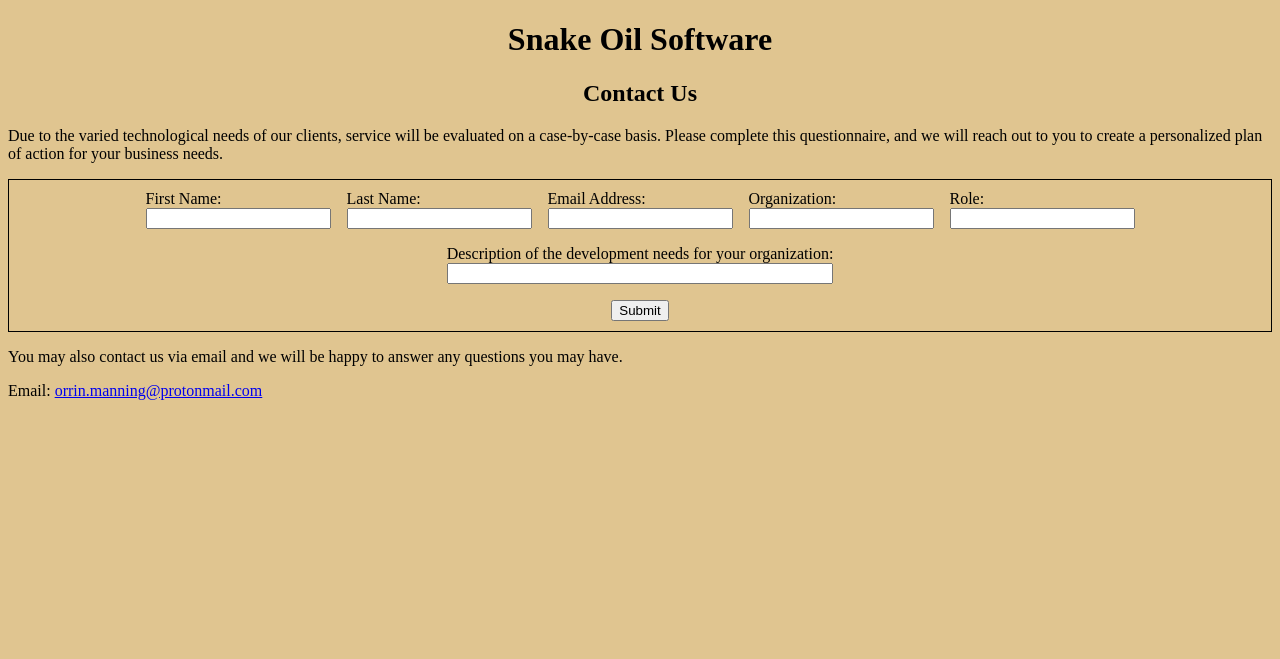
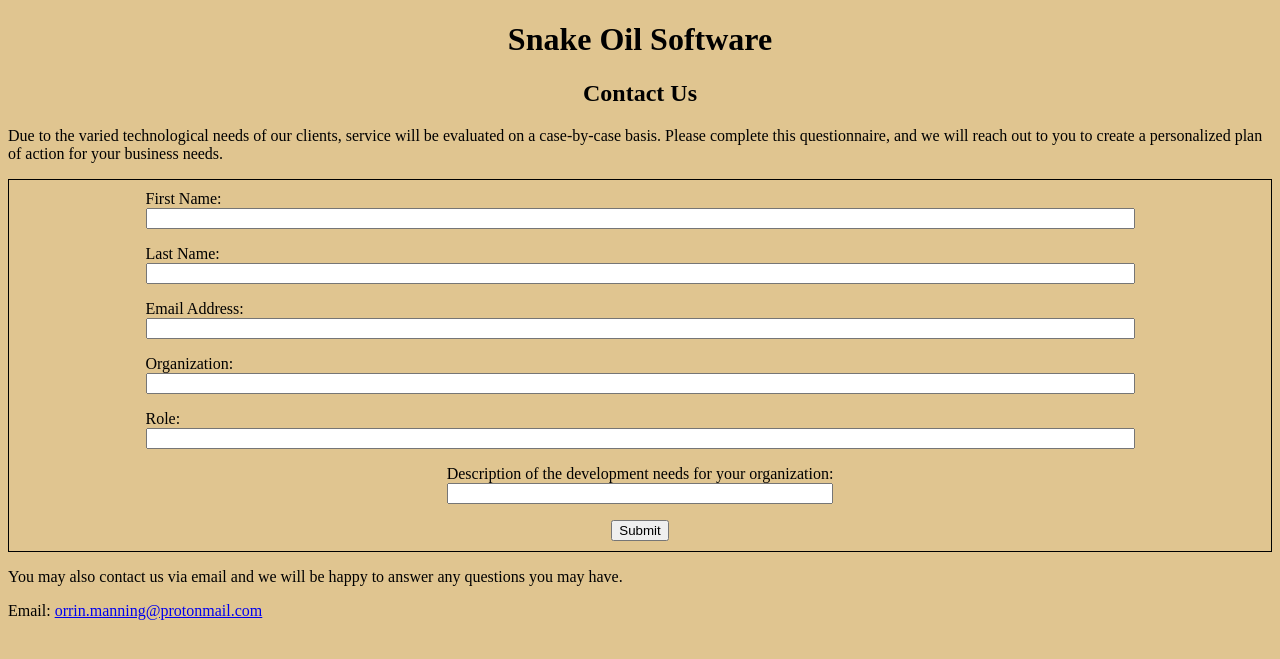
Before and after one commit to Orrin-Manning/snakeoilsoftware.com-old, a PHP site: page /contact in a window 1280 px wide. Shown: the top 659 px of the page. Run offline with PHP 8.4, Linux system fonts and the light colour scheme.

Commit message:
Let fields fill the width of their parent

```diff
--- a/styles.css
+++ b/styles.css
@@ -31,11 +31,12 @@ body {
 .short-inputs-container {
   display: flex;
   flex-wrap: wrap;
+  justify-content: center;
   gap: 1rem;
-  justify-content: center;
 }
 
 .contact-form-item {
   display: flex;
   flex-direction: column;
+  flex-basis: 100%;
 }
```
